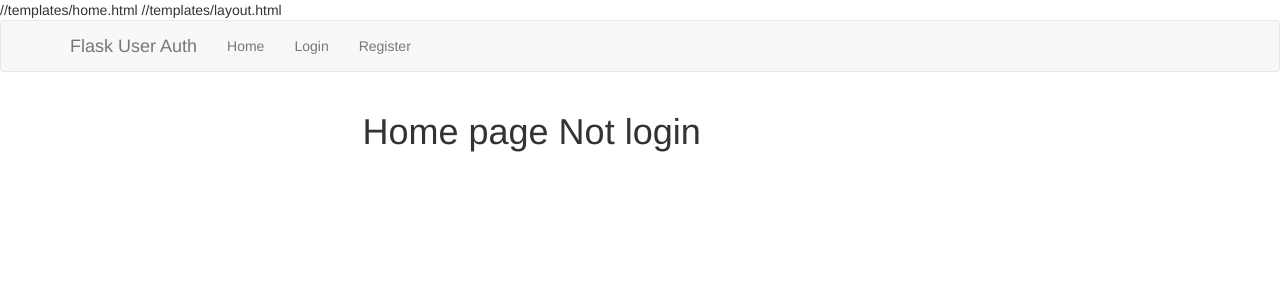
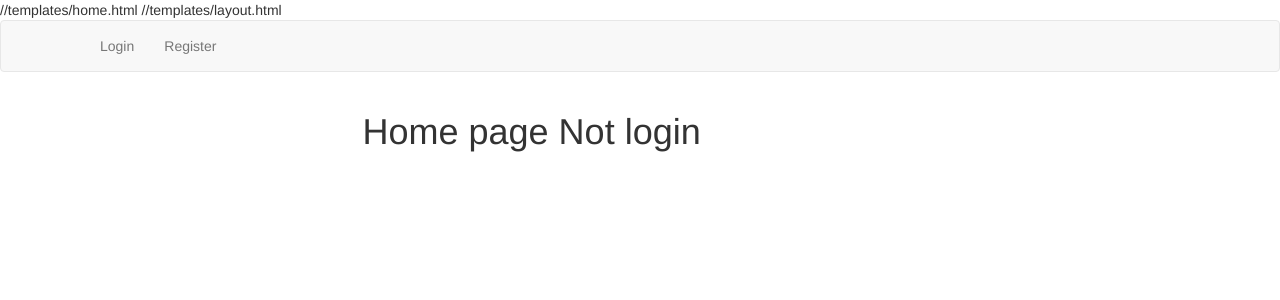
Before and after one commit to DevilsSnare/popCorn, a Flask app: page / in a window 1280 px wide. Shown: the top 300 px of the page. Run offline with Flask 2, Linux system fonts and the light colour scheme; parts of the project's set-up code (start-up, migrations or seed data) failed here and were passed over; some libraries are stand-ins or nearby versions.

Commit message:
changes made

```diff
--- a/popcorn_login/templates/layout.html
+++ b/popcorn_login/templates/layout.html
@@ -18,13 +18,9 @@
  <span class="icon-bar"></span>
  <span class="icon-bar"></span>
  </button>
- <a class="navbar-brand" href="#">Flask User Auth</a>
  </div>
  <div id="navbar" class="collapse navbar-collapse">
  <ul class="nav navbar-nav">
- <li>
- <a href="/">Home</a>
- </li>
 {% if session['name'] %}
  <li>
  <a href="/logout">Logout</a>
```
